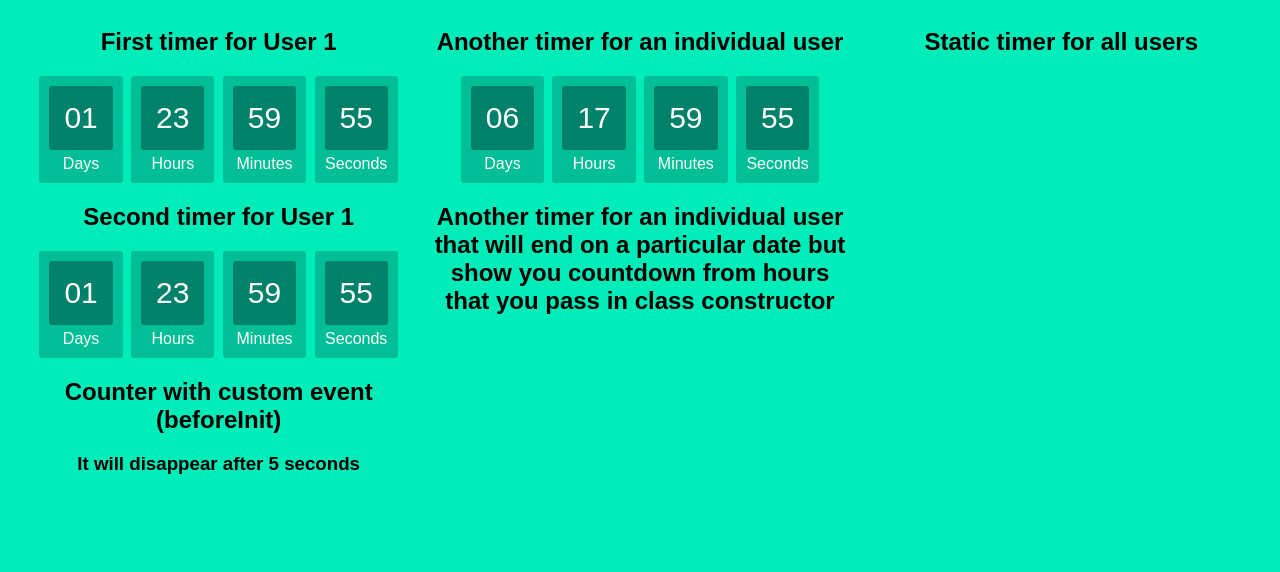
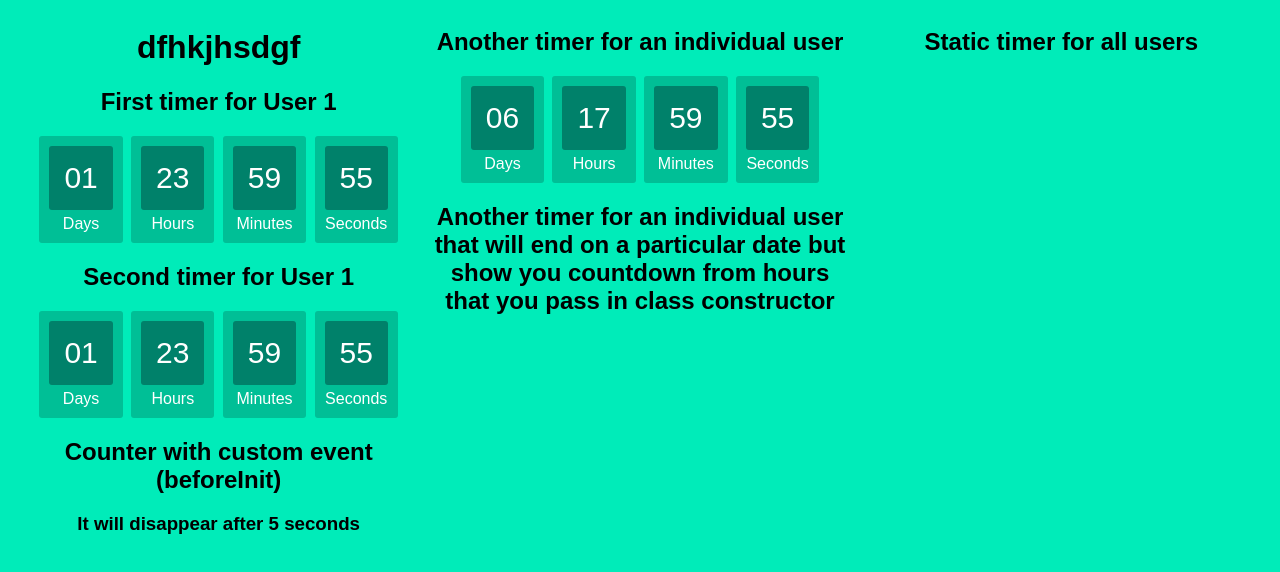
Before and after one commit to VladimirShaitan/timer, a website: page index.html in a window 1280 px wide. Drawn offline with Linux system fonts and the light colour scheme.

Commit message:
new headeing

```diff
--- a/index.html
+++ b/index.html
@@ -12,6 +12,8 @@
 </head>
 <body>
 <div class="col">
+    <h1>dfhkjhsdgf</h1>
+
     <div>
         <h2>First timer for User 1</h2>
         <div class="countdown">
```
